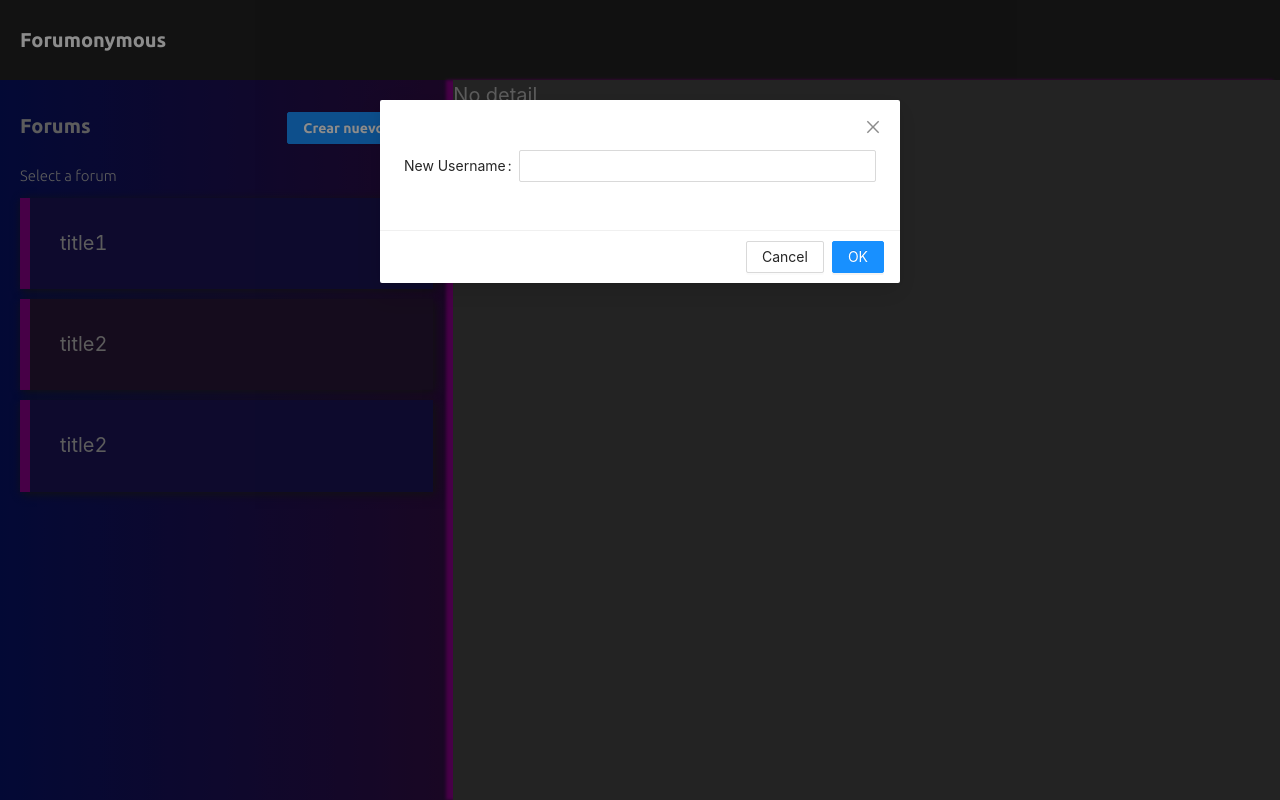
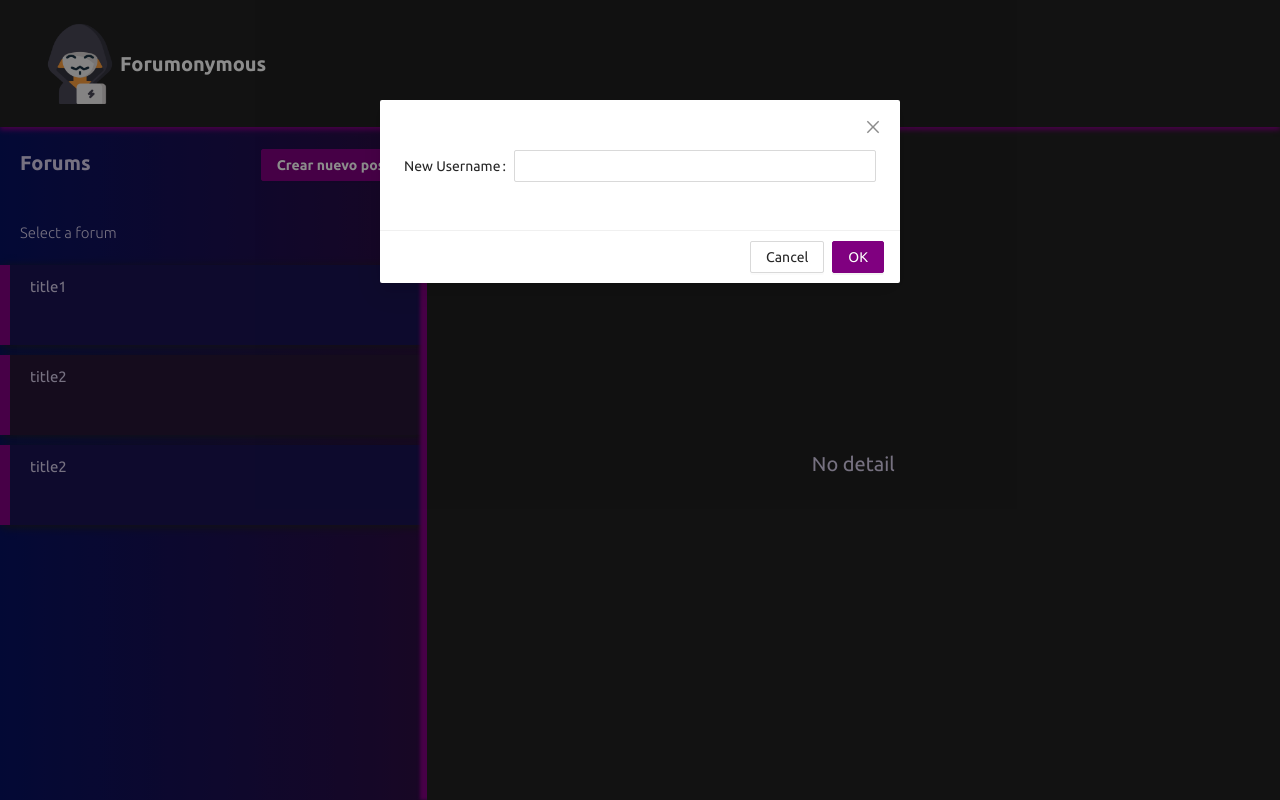
Before and after one commit to CybersecTeam/ForumFrontend, a React (Create React App) app: page / in a window 1280 px wide. Built offline with nearby package versions, Linux system fonts and the light colour scheme; no server answers.

Commit message:
forumonymous

```diff
--- a/src/App.css
+++ b/src/App.css
@@ -15,7 +15,7 @@
     #061161,
     #780206
   ); /* W3C, IE 10+/ Edge, Firefox 16+, Chrome 26+, Opera 12+, Safari 7+ */
-  color: #a7a7a7;
+  color: #d7ceea;
 }
 
 .App-logo {
--- a/src/App.js
+++ b/src/App.js
@@ -4,7 +4,7 @@ import "./App.css";
 import axios from "axios";
 import ForumPage from "./Pages/ForumPage/ForumPage";
 import Navbar from "Components/Navbar/Navbar";
-import "antd/dist/antd.css";
+
 function App() {
   const dummieRequest = () => {
     const dummieData = {
--- a/src/Components/Forum/Forum.css
+++ b/src/Components/Forum/Forum.css
@@ -1,5 +1,4 @@
 .title {
-  color: #a7a7a7;
   font-family: "Ubuntu-Bold";
   width: 100%;
   text-align: left;
@@ -7,6 +6,7 @@
   padding: 1rem 0rem;
   display: flex;
   justify-content: space-between;
+  padding: 2rem;
 }
 
 .title_item {
@@ -16,6 +16,7 @@
   font-size: 1.5rem;
   padding: 1rem 0rem;
   font-family: "Ubuntu-Light";
+  padding: 2rem;
 }
 
 .forumList {
@@ -25,7 +26,7 @@
   width: 100%;
   align-items: flex-start;
   /* border: 0.2rem solid #404040; */
-  padding: 2rem;
+
   /* border: 0.2rem solid #d1d1d1; */
 }
 
@@ -36,7 +37,9 @@
   width: 100%;
   align-items: flex-start;
   font-size: 2rem;
-  background-color: #404040;
+  background-color: #202020;
+  align-items: center;
+  justify-content: center;
   box-shadow: -7px 0px 3px 0px purple;
 }
 
@@ -54,11 +57,9 @@
   width: 100%;
   padding: 2rem;
   align-items: flex-start;
-  color: #a7a7a7;
   /* border-left: 1rem solid darkturquoise; */
 }
 .forum_detail_title {
-  color: #a7a7a7;
   font-family: "Ubuntu-Bold";
   width: 100%;
   text-align: left;
@@ -85,6 +86,7 @@
 
 .comments {
   width: 100%;
+  background-color: purple;
 }
 
 .comments_title {
@@ -100,6 +102,14 @@
   width: 100%;
   display: flex;
   padding: 3rem;
-  color: #a7a7a7;
-  border-bottom: 0.1rem solid #a7a7a7;
+  border-bottom: 0.1rem solid purple;
 }
+
+.ant-btn-primary {
+  color: #fff;
+  background: purple;
+  border-color: purple;
+  text-shadow: 0 -1px 0 rgba(0, 0, 0, 0.12);
+  -webkit-box-shadow: 0 2px 0 rgba(0, 0, 0, 0.045);
+  box-shadow: 0 2px 0 rgba(0, 0, 0, 0.045);
+}
--- a/src/Components/Forum/ForumStyled.js
+++ b/src/Components/Forum/ForumStyled.js
@@ -10,17 +10,16 @@ const ForumBox = styled.div`
   width: 100%;
   /* border-radius: 0.3rem; */
   /* border: 0.1rem solid #d1d1d1; */
-  align-items: center;
+  align-items: flex-start;
   border-left: ${(props) =>
     props.isSelected ? "1rem solid blue;" : "1rem solid purple;"};
-  padding: 3rem;
-  font-size: 2rem;
+  padding: 1rem 2rem;
+  font-size: 1.5rem;
   cursor: pointer;
-  color: #a7a7a7;
   box-shadow: 2px 2px 9px 0px #202020;
   margin-bottom: 1rem;
   :hover {
-    background: #404040;
+    background: purple;
   }
 `;
 
--- a/src/Components/Navbar/Navbar.js
+++ b/src/Components/Navbar/Navbar.js
@@ -1,10 +1,16 @@
 import React from "react";
 import Typography from "antd/lib/typography/Typography";
 import "./navbar.css";
-
+import hacker from "Assets/Images/hacker.png";
 function Navbar() {
   return (
     <div className="navbar">
+      <img
+        src={hacker}
+        width="auto"
+        height="80px"
+        alt="forymonimous logo"
+      ></img>
       <Typography className="navbar-title">Forumonymous</Typography>
     </div>
   );
--- a/src/Components/Navbar/navbar.css
+++ b/src/Components/Navbar/navbar.css
@@ -1,13 +1,16 @@
 .navbar {
   background-color: #202020;
   display: flex;
+  flex-direction: row;
   min-height: 8rem;
   align-items: center;
   color: white;
   justify-content: flex-start;
   font-size: 2rem;
   font-family: "Ubuntu-Bold";
-  padding: 2rem;
+  padding: 3rem 4rem;
+  box-shadow: 0px 3px 5px 0px purple;
+  z-index: 2;
 }
 .navbar-title {
   color: white !important;
--- a/src/Redux/initialState.js
+++ b/src/Redux/initialState.js
@@ -2,7 +2,7 @@
 
 export const initialState = {
   system: {
-    nickname: "",
+    nickname: "Anonymous",
     loadings: {},
   },
   forum: {
--- /dev/null
+++ b/src/custom_antd.css
@@ -0,0 +1,8 @@
+.ant-btn-primary {
+  color: #fff;
+  background: purple;
+  border-color: purple;
+  text-shadow: 0 -1px 0 rgba(0, 0, 0, 0.12);
+  -webkit-box-shadow: 0 2px 0 rgba(0, 0, 0, 0.045);
+  box-shadow: 0 2px 0 rgba(0, 0, 0, 0.045);
+}
--- a/src/index.js
+++ b/src/index.js
@@ -1,12 +1,12 @@
 import React from "react";
 import ReactDOM from "react-dom";
 import { Provider } from "react-redux";
-import "./index.css";
 import App from "./App";
 import * as serviceWorker from "./serviceWorker";
-
 import { configureStore } from "./Redux/configureStore";
-
+import "antd/dist/antd.css";
+import "./index.css";
+import "./custom_antd.css";
 const store = configureStore();
 
 ReactDOM.render(
```
Also changed, not shown: src/Assets/Images/hacker.png (added).
